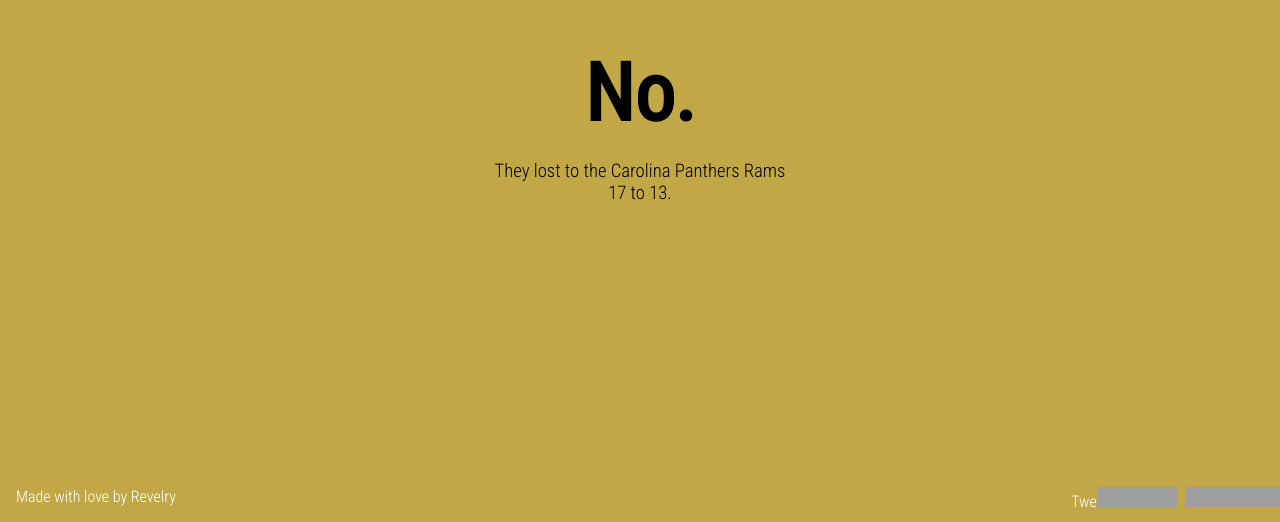
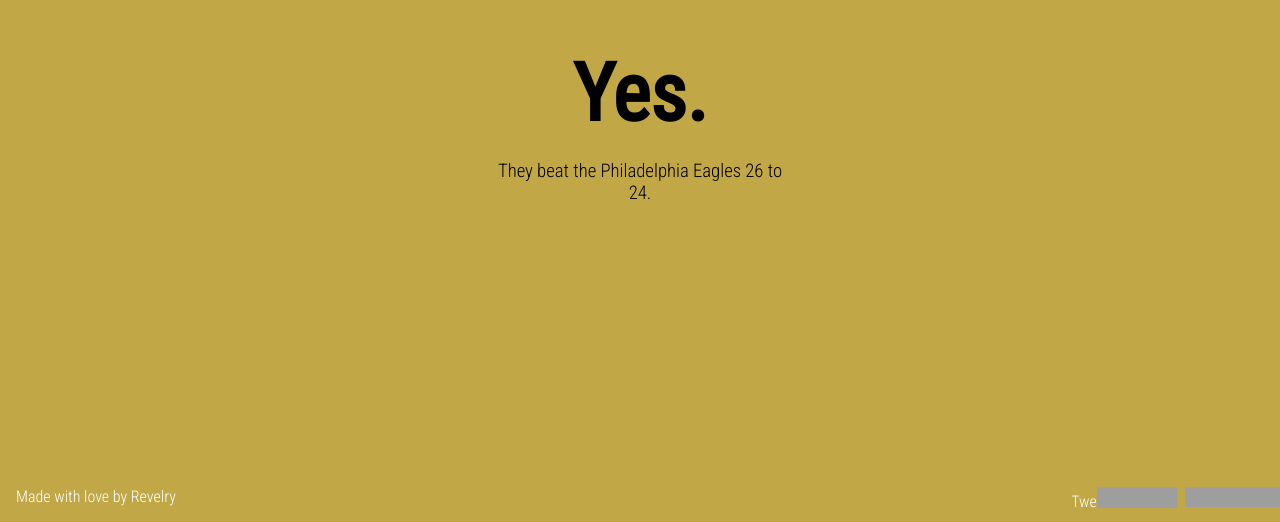
Before and after one commit to alhertz/didthesaintswin, a website: page app/index.html in a window 1280 px wide. Shown: the part 278-800 px from the top of the page. Drawn offline with nearby package versions, Linux system fonts and the light colour scheme; files that its build step writes are made by us from their sources; grey boxes are pictures that could not be loaded.

Commit message:
Eagles vs Saints score

```diff
--- a/app/index.html
+++ b/app/index.html
@@ -32,8 +32,8 @@
         <p class="browsehappy">You are using an <strong>outdated</strong> browser. Please <a href="http://browsehappy.com/">upgrade your browser</a> to improve your experience.</p>
       <![endif]-->
       <section class="answer">
-        <h1>No.</h1>
-        <h3>They lost to the Carolina Panthers Rams 17 to 13.</h3>
+        <h1>Yes.</h1>
+        <h3>They beat the Philadelphia Eagles 26 to 24.</h3>
       </section>
       <footer>
         <div class="credit">
```
Also changed, not shown: dist/apple-touch-icon.png (deleted), dist/bower_components/modernizr/modernizr.js (deleted), dist/bower_components/sass-bootstrap/fonts/glyphicons-halflings-regular.ttf (deleted), dist/bower_components/sass-bootstrap/fonts/glyphicons-halflings-regular.woff (deleted), dist/favicon.ico (deleted), dist/images/6ea798b8.logo-large.jpg (deleted), dist/index.html, dist/robots.txt (deleted), dist/scripts/1137e1f5.vendor.js (deleted), dist/scripts/a53234b6.main.js (deleted), dist/scripts/vendor/f7f27360.modernizr.js (deleted), dist/styles/0ca576fd.main.css (deleted), 3 other files.
